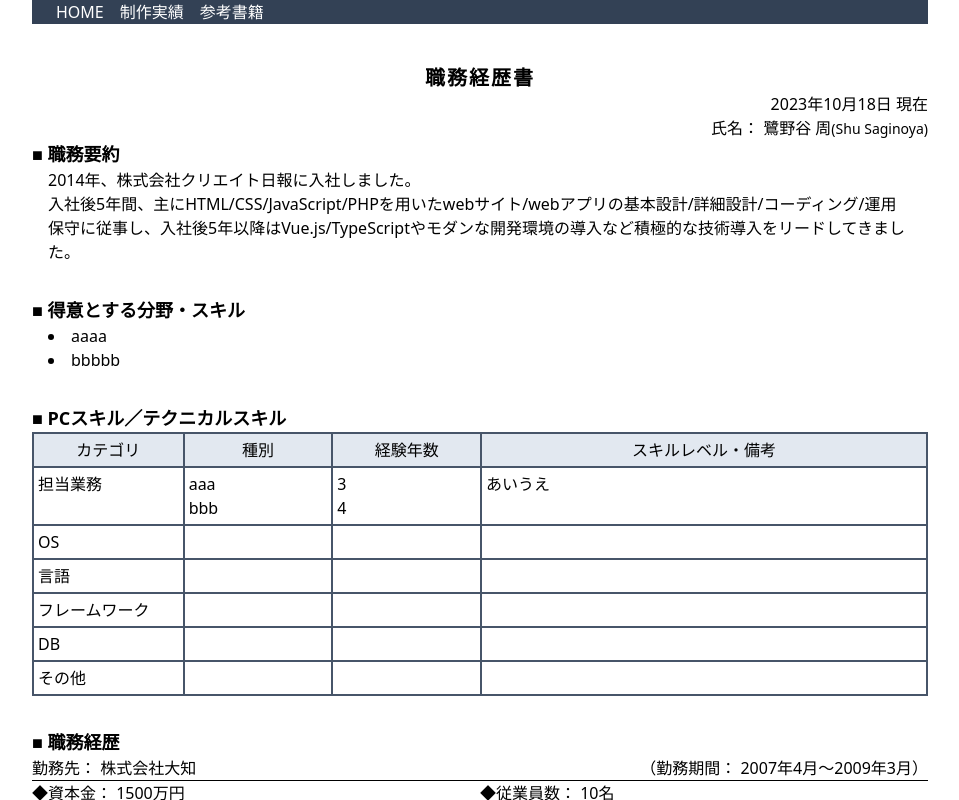
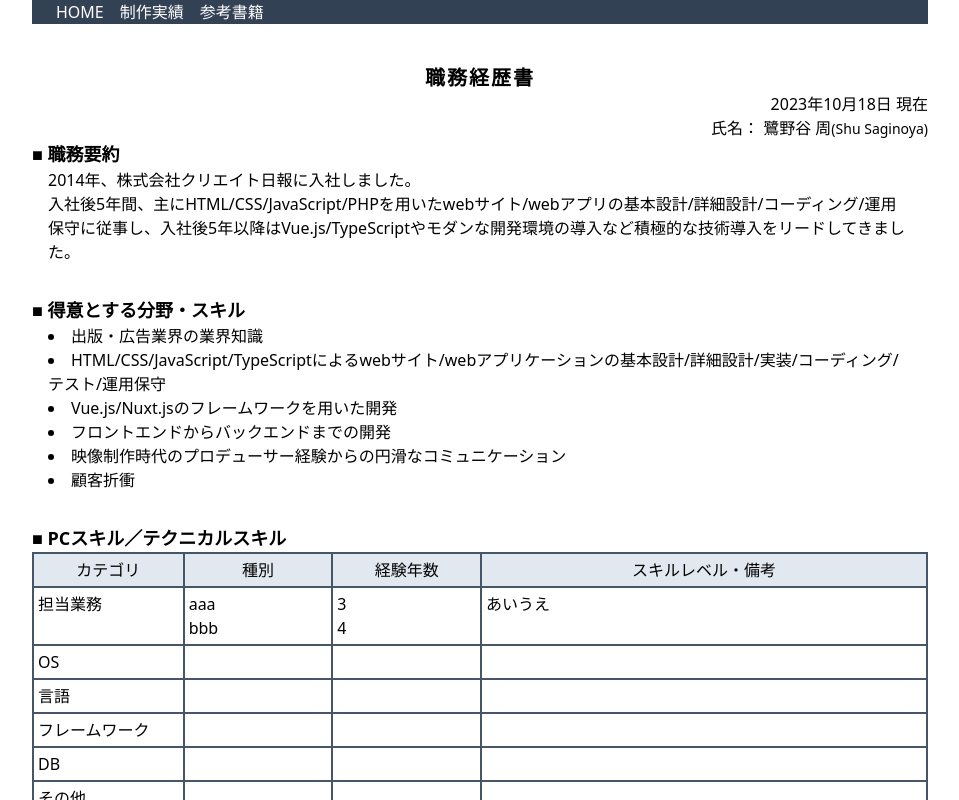
Before and after one commit to shu-saginoya/curriculum-vitae, a Vue app: page / in a window 1280 px wide. Shown: the top 800 px of the page, without its empty margins (160-1119 px from the left). Built offline with nearby package versions, Linux system fonts and the light colour scheme.

Commit message:
Update - SectionStrengths

```diff
--- a/src/components/contents/SectionStrengths.vue
+++ b/src/components/contents/SectionStrengths.vue
@@ -3,7 +3,14 @@ import MainSection from '@/components/elements/MainSection.vue'
 import BlockList from '@/components/elements/BlockList.vue'
 
 const title = '得意とする分野・スキル'
-const list = ['aaaa', 'bbbbb']
+const list = [
+  '出版・広告業界の業界知識',
+  'HTML/CSS/JavaScript/TypeScriptによるwebサイト/webアプリケーションの基本設計/詳細設計/実装/コーディング/テスト/運用保守',
+  'Vue.js/Nuxt.jsのフレームワークを用いた開発',
+  'フロントエンドからバックエンドまでの開発',
+  '映像制作時代のプロデューサー経験からの円滑なコミュニケーション',
+  '顧客折衝'
+]
 </script>
 
 <template>
```
